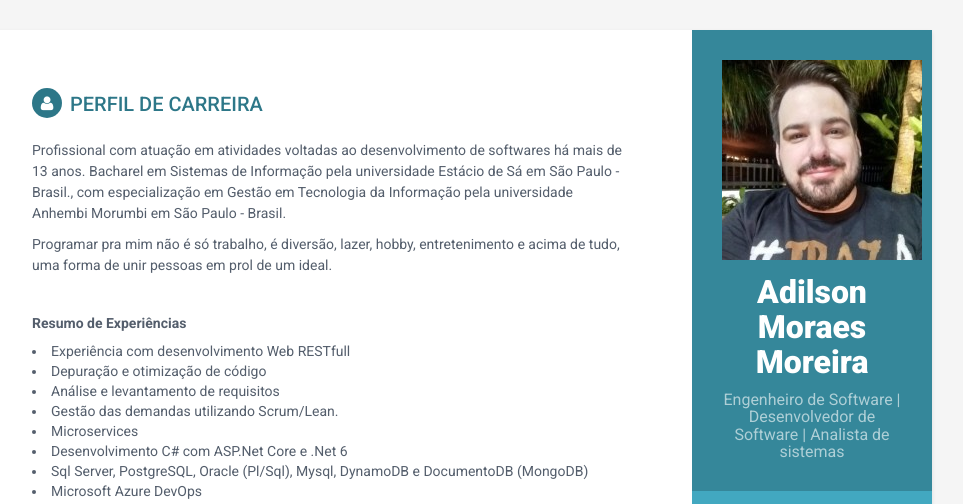
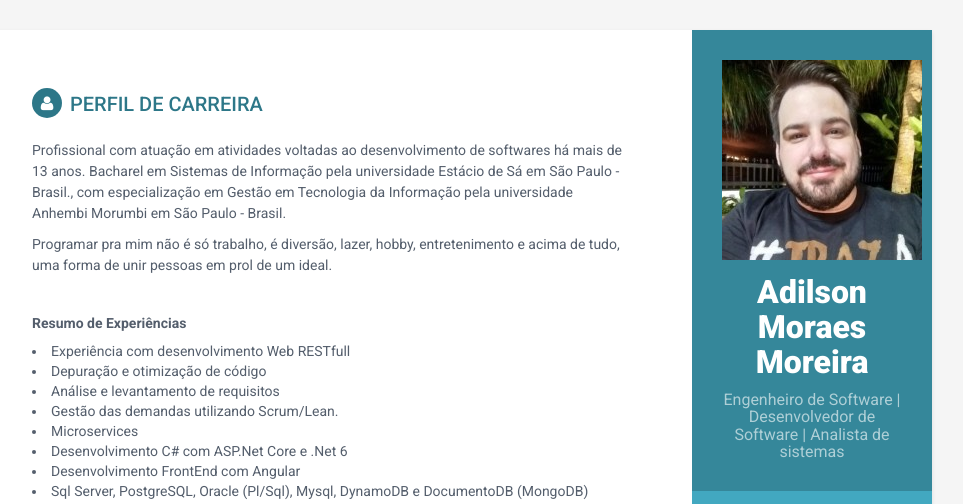
Before and after one commit to AdilsonMoraes/adilsonmoraes.github.io, a plain HTML site: page index.html in a window 1280 px wide. Shown: the top 504 px of the page, without its empty margins (188-1151 px from the left). Drawn offline with Linux system fonts and the light colour scheme.

Commit message:
add angular

```diff
--- a/index.html
+++ b/index.html
@@ -130,6 +130,7 @@
             <li>Gestão das demandas utilizando Scrum/Lean.</li>
             <li>Microservices</li>
             <li>Desenvolvimento C# com ASP.Net Core e .Net 6</li>
+            <li>Desenvolvimento FrontEnd com Angular</li>
             <li>Sql Server, PostgreSQL, Oracle (Pl/Sql), Mysql, DynamoDB e DocumentoDB (MongoDB)</li>
             <li>Microsoft Azure DevOps</li>
             <li>Jira/Confluence</li>
```
Also changed, not shown: index-en.html (+1 -0 lines).
